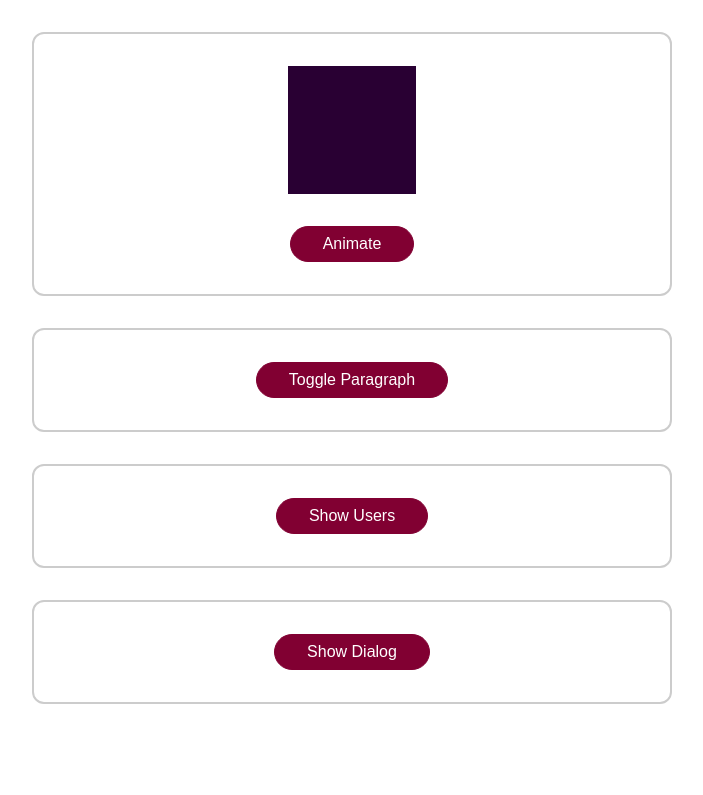
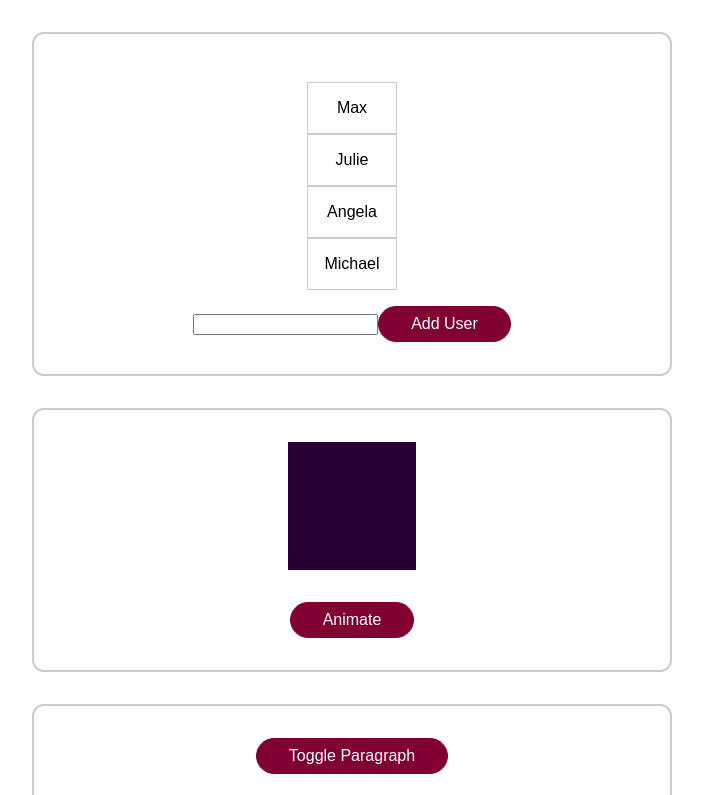
Before and after one commit to chaehyun-oh/vue_tcg, a Vue app in the folder animations-01-starting-setup/: page / in a window 1280 px wide. Shown: the top 795 px of the page, without its empty margins (288-991 px from the left). Built offline with nearby package versions, Linux system fonts and the light colour scheme.

Commit message:
230623 update

```diff
--- a/animations-01-starting-setup/src/App.vue
+++ b/animations-01-starting-setup/src/App.vue
@@ -1,4 +1,7 @@
 <template>
+  <div class="container">
+    <list-data></list-data>
+  </div>
   <div class="container">
     <div class="block" :class="{ animate: animatedBlock }"></div>
     <button @click="animateBlock">Animate</button>
@@ -6,12 +9,15 @@
   <div class="container">
     <transition
       name="para"
+      :css="false"
       @before-enter="beforeEnter"
       @enter="enter"
       @after-enter="afterEnter"
       @before-leave="beforeLeave"
       @leave="leave"
       @after-leave="afterLeave"
+      @enter-cancelled="enterCancelled"
+      @leave-cancelled="leaverCancelled"
     >
       <p v-if="paraIsVisible">This is only sometimes visible...</p>
     </transition>
@@ -33,35 +39,69 @@
 </template>
 
 <script>
+import ListData from './components/ListData.vue';
+
 export default {
+  components: { ListData },
   data() {
     return {
       animatedBlock: false,
       dialogIsVisible: false,
       paraIsVisible: false,
       usersAreVisible: false,
+      enterInterval: null,
+      leaveInterval: null,
     };
   },
   methods: {
+    enterCancelled(el) {
+      console.log(el);
+      clearInterval(this.enterInterval);
+    },
+    leaveCancelled(el) {
+      console.log(el);
+      clearInterval(this.leaveInterval);
+    },
     beforeEnter(el) {
       console.log('beforeEnter');
+      console.log(el);
+      el.style.opacity = 0;
+    },
+
+    enter(el, done) {
+      console.log('enter');
+      console.log(el);
+      let round = 1;
+      this.enterInterval = setInterval(() => {
+        el.style.opacity = round * 0.01;
+        round++;
+        if (round > 100) {
+          clearInterval(this.enterInterval);
+          done();
+        }
+      }, 20);
+    },
+    afterEnter(el) {
+      console.log('afterEnter');
       console.log(el);
     },
     beforeLeave(el) {
       console.log('beforeLeave');
       console.log(el);
+      el.style.opacity = 1;
     },
-    enter(el) {
-      console.log('enter');
-      console.log(el);
-    },
-    afterEnter(el) {
-      console.log('afterEnter');
-      console.log(el);
-    },
-    leave(el) {
+    leave(el, done) {
       console.log('leave');
       console.log(el);
+      let round = 1;
+      this.leaveInterval = setInterval(() => {
+        el.style.opacity = 1 - round * 0.01;
+        round++;
+        if (round > 100) {
+          clearInterval(this.leaveInterval);
+          done();
+        }
+      }, 20);
     },
     afterLeave(el) {
       console.log('afterLeave');
@@ -142,10 +182,10 @@
   transform: translateY(-30px);
 } */
 
-.para-enter-active {
-  /* transition: all 0.3s ease-out; */
-  animation: slide-fade 0.3s ease-out;
-}
+/* .para-enter-active { */
+/* transition: all 0.3s ease-out; */
+/* animation: slide-fade 0.3s ease-out;
+} */
 
 /* .v-enter-to {
   opacity: 1;
@@ -157,10 +197,10 @@
   transform: translateY(0);
 } */
 
-.para-leave-active {
+/* .para-leave-active {
   /* transition: all 0.3s ease-out; */
-  animation: slide-fade 0.3s ease-out;
-}
+/* animation: slide-fade 0.3s ease-out;
+} */
 
 /* .v-leave-to {
   opacity: 0;
--- /dev/null
+++ b/animations-01-starting-setup/src/components/ListData.vue
@@ -0,0 +1,42 @@
+<template>
+  <ul>
+    <li v-for="user in users" :key="user" @click="removeUser(user)">
+      {{ user }}
+    </li>
+  </ul>
+  <div>
+    <input type="text" ref="userNameInput" />
+    <button @click="addUser">Add User</button>
+  </div>
+</template>
+
+<script>
+export default {
+  data() {
+    return {
+      users: ['Max', 'Julie', 'Angela', 'Michael'],
+    };
+  },
+  methods: {
+    addUser() {
+      const enteredUserName = this.$refs.userNameInput.value;
+      this.users.unshift(enteredUserName);
+    },
+    removeUser(user) {
+      this.users = this.users.filter((usr) => usr !== user);
+    },
+  },
+};
+</script>
+<style scoped>
+ul {
+  list-style: none;
+  margin: 1rem 0;
+  padding: 0;
+}
+li {
+  border: 1px solid #ccc;
+  padding: 1rem;
+  text-align: center;
+}
+</style>
```
Also changed, not shown: 1 other file (tests, documents, lock files or other folders).
